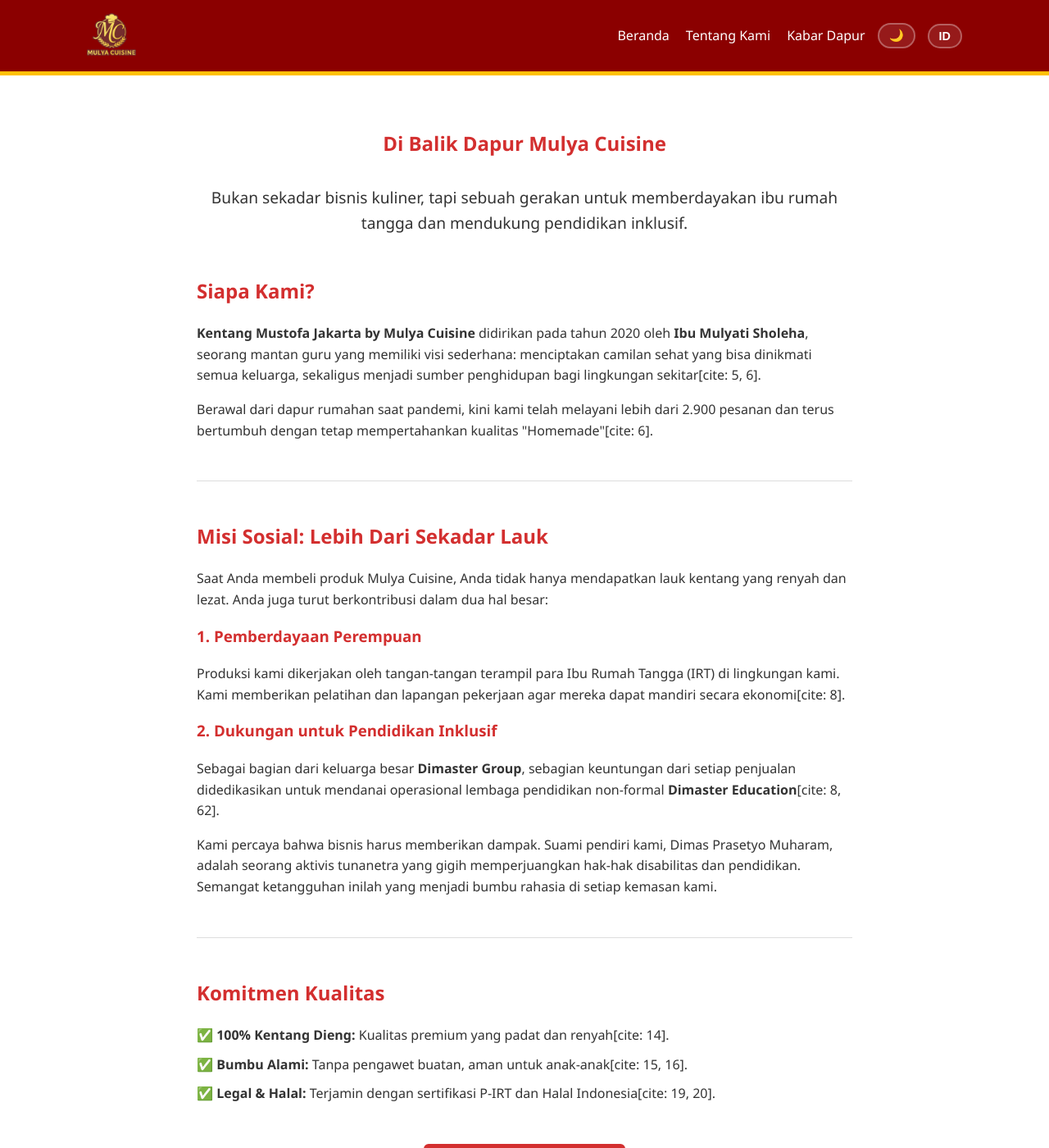
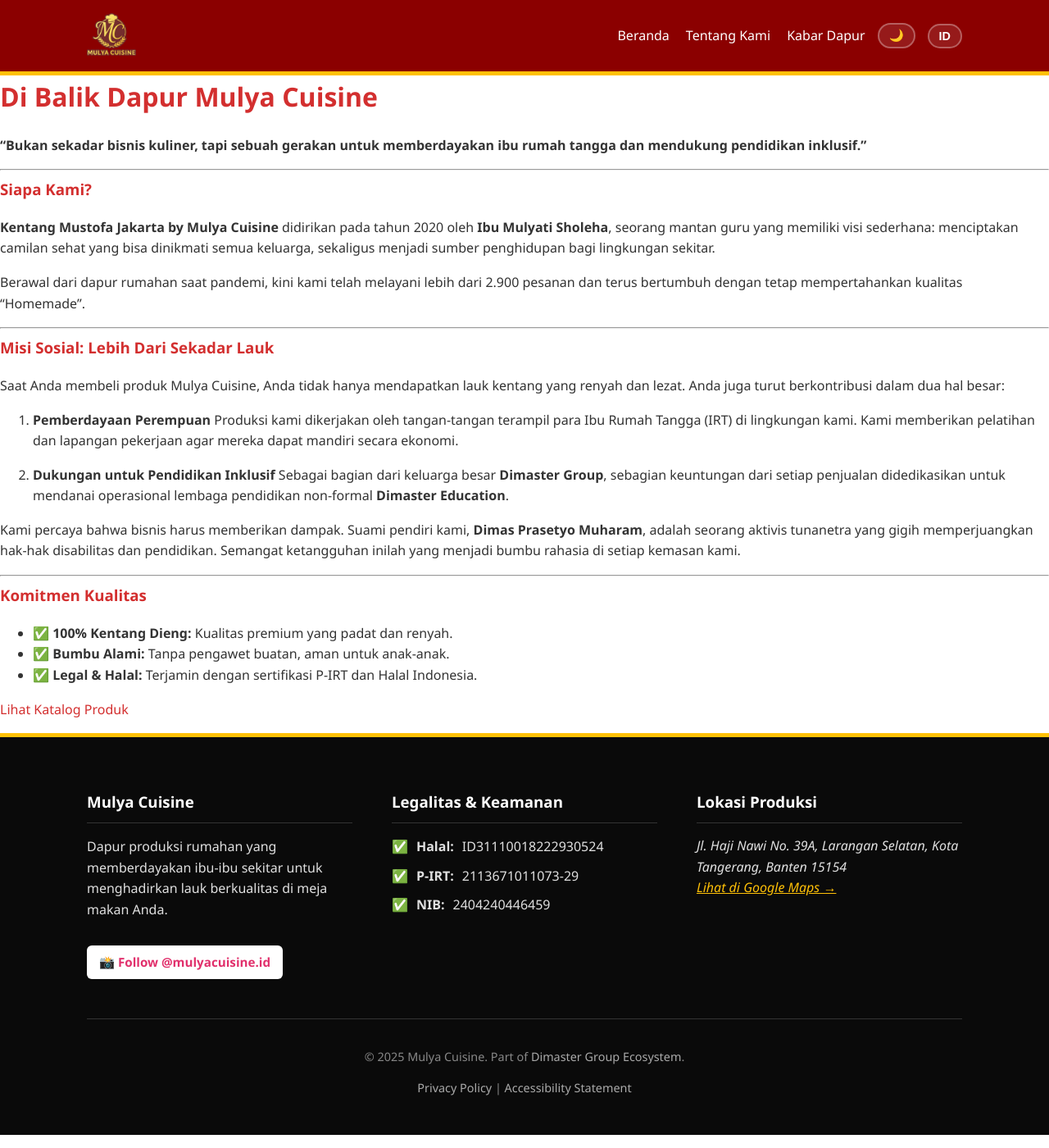
Before and after one commit to dimasmuharam/kentangmustofa, a Jekyll site: the page built from about.md, in a window 1280 px wide and 1400 px high. Shown: the whole window at 82% size. Built offline with Jekyll 4.4.1, drawn with Linux system fonts in a browser that asks for light colours.

Commit message:
Update about.md

```diff
--- a/about.md
+++ b/about.md
@@ -4,55 +4,38 @@
 permalink: /about/
 ---
 
-<section class="container" style="padding: 4rem 1rem;">
-    <div class="about-content" style="max-width: 800px; margin: auto;">
+# Di Balik Dapur Mulya Cuisine
 
-        <h1 style="text-align: center; margin-bottom: 2rem;">Di Balik Dapur Mulya Cuisine</h1>
+**"Bukan sekadar bisnis kuliner, tapi sebuah gerakan untuk memberdayakan ibu rumah tangga dan mendukung pendidikan inklusif."**
 
-        <p class="lead" style="font-size: 1.2rem; text-align: center; margin-bottom: 3rem;">
-            Bukan sekadar bisnis kuliner, tapi sebuah gerakan untuk memberdayakan ibu rumah tangga dan mendukung pendidikan inklusif.
-        </p>
+---
 
-        <h2>Siapa Kami?</h2>
-        <p>
-            <strong>Kentang Mustofa Jakarta by Mulya Cuisine</strong> didirikan pada tahun 2020 oleh <strong>Ibu Mulyati Sholeha</strong>, seorang mantan guru yang memiliki visi sederhana: menciptakan camilan sehat yang bisa dinikmati semua keluarga, sekaligus menjadi sumber penghidupan bagi lingkungan sekitar[cite: 5, 6].
-        </p>
-        <p>
-            Berawal dari dapur rumahan saat pandemi, kini kami telah melayani lebih dari 2.900 pesanan dan terus bertumbuh dengan tetap mempertahankan kualitas "Homemade"[cite: 6].
-        </p>
+### Siapa Kami?
 
-        <hr style="margin: 3rem 0; border: 0; border-top: 1px solid var(--border-color);">
+**Kentang Mustofa Jakarta by Mulya Cuisine** didirikan pada tahun 2020 oleh **Ibu Mulyati Sholeha**, seorang mantan guru yang memiliki visi sederhana: menciptakan camilan sehat yang bisa dinikmati semua keluarga, sekaligus menjadi sumber penghidupan bagi lingkungan sekitar.
 
-        <h2>Misi Sosial: Lebih Dari Sekadar Lauk</h2>
-        <p>
-            Saat Anda membeli produk Mulya Cuisine, Anda tidak hanya mendapatkan lauk kentang yang renyah dan lezat. Anda juga turut berkontribusi dalam dua hal besar:
-        </p>
+Berawal dari dapur rumahan saat pandemi, kini kami telah melayani lebih dari 2.900 pesanan dan terus bertumbuh dengan tetap mempertahankan kualitas "Homemade".
 
-        <h3>1. Pemberdayaan Perempuan</h3>
-        <p>
-            Produksi kami dikerjakan oleh tangan-tangan terampil para Ibu Rumah Tangga (IRT) di lingkungan kami. Kami memberikan pelatihan dan lapangan pekerjaan agar mereka dapat mandiri secara ekonomi[cite: 8].
-        </p>
+---
 
-        <h3>2. Dukungan untuk Pendidikan Inklusif</h3>
-        <p>
-            Sebagai bagian dari keluarga besar <strong>Dimaster Group</strong>, sebagian keuntungan dari setiap penjualan didedikasikan untuk mendanai operasional lembaga pendidikan non-formal <strong>Dimaster Education</strong>[cite: 8, 62].
-        </p>
-        <p>
-            Kami percaya bahwa bisnis harus memberikan dampak. Suami pendiri kami, Dimas Prasetyo Muharam, adalah seorang aktivis tunanetra yang gigih memperjuangkan hak-hak disabilitas dan pendidikan. Semangat ketangguhan inilah yang menjadi bumbu rahasia di setiap kemasan kami.
-        </p>
+### Misi Sosial: Lebih Dari Sekadar Lauk
 
-        <hr style="margin: 3rem 0; border: 0; border-top: 1px solid var(--border-color);">
+Saat Anda membeli produk Mulya Cuisine, Anda tidak hanya mendapatkan lauk kentang yang renyah dan lezat. Anda juga turut berkontribusi dalam dua hal besar:
 
-        <h2>Komitmen Kualitas</h2>
-        <ul style="list-style: none; padding: 0;">
-            <li style="margin-bottom: 10px;">✅ <strong>100% Kentang Dieng:</strong> Kualitas premium yang padat dan renyah[cite: 14].</li>
-            <li style="margin-bottom: 10px;">✅ <strong>Bumbu Alami:</strong> Tanpa pengawet buatan, aman untuk anak-anak[cite: 15, 16].</li>
-            <li style="margin-bottom: 10px;">✅ <strong>Legal & Halal:</strong> Terjamin dengan sertifikasi P-IRT dan Halal Indonesia[cite: 19, 20].</li>
-        </ul>
+1.  **Pemberdayaan Perempuan**
+    Produksi kami dikerjakan oleh tangan-tangan terampil para Ibu Rumah Tangga (IRT) di lingkungan kami. Kami memberikan pelatihan dan lapangan pekerjaan agar mereka dapat mandiri secara ekonomi.
 
-        <div style="text-align: center; margin-top: 3rem;">
-            <a href="/" class="button btn-large">Lihat Katalog Produk</a>
-        </div>
+2.  **Dukungan untuk Pendidikan Inklusif**
+    Sebagai bagian dari keluarga besar **Dimaster Group**, sebagian keuntungan dari setiap penjualan didedikasikan untuk mendanai operasional lembaga pendidikan non-formal **Dimaster Education**.
 
-    </div>
-</section>
+Kami percaya bahwa bisnis harus memberikan dampak. Suami pendiri kami, **Dimas Prasetyo Muharam**, adalah seorang aktivis tunanetra yang gigih memperjuangkan hak-hak disabilitas dan pendidikan. Semangat ketangguhan inilah yang menjadi bumbu rahasia di setiap kemasan kami.
+
+---
+
+### Komitmen Kualitas
+
+* ✅ **100% Kentang Dieng:** Kualitas premium yang padat dan renyah.
+* ✅ **Bumbu Alami:** Tanpa pengawet buatan, aman untuk anak-anak.
+* ✅ **Legal & Halal:** Terjamin dengan sertifikasi P-IRT dan Halal Indonesia.
+
+[Lihat Katalog Produk](/)
```
